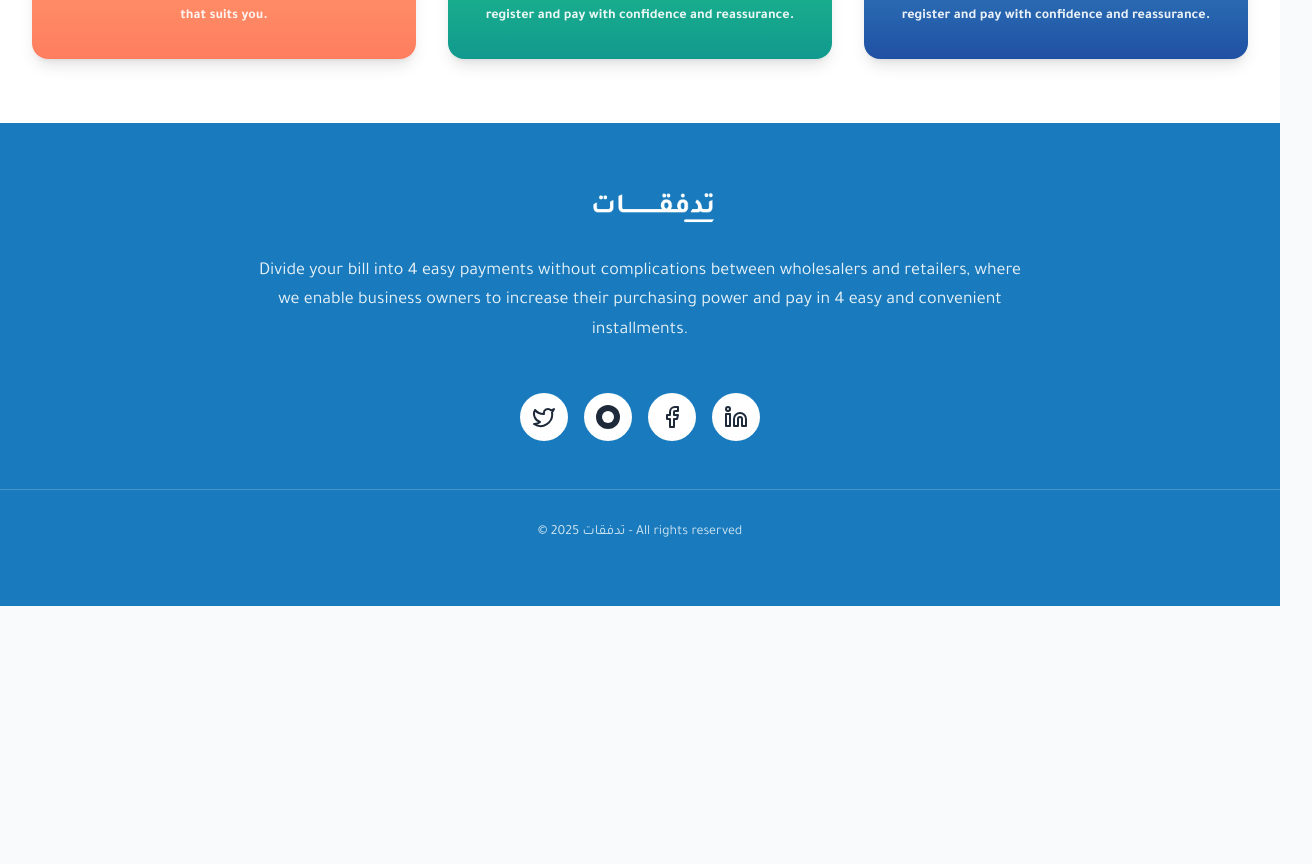
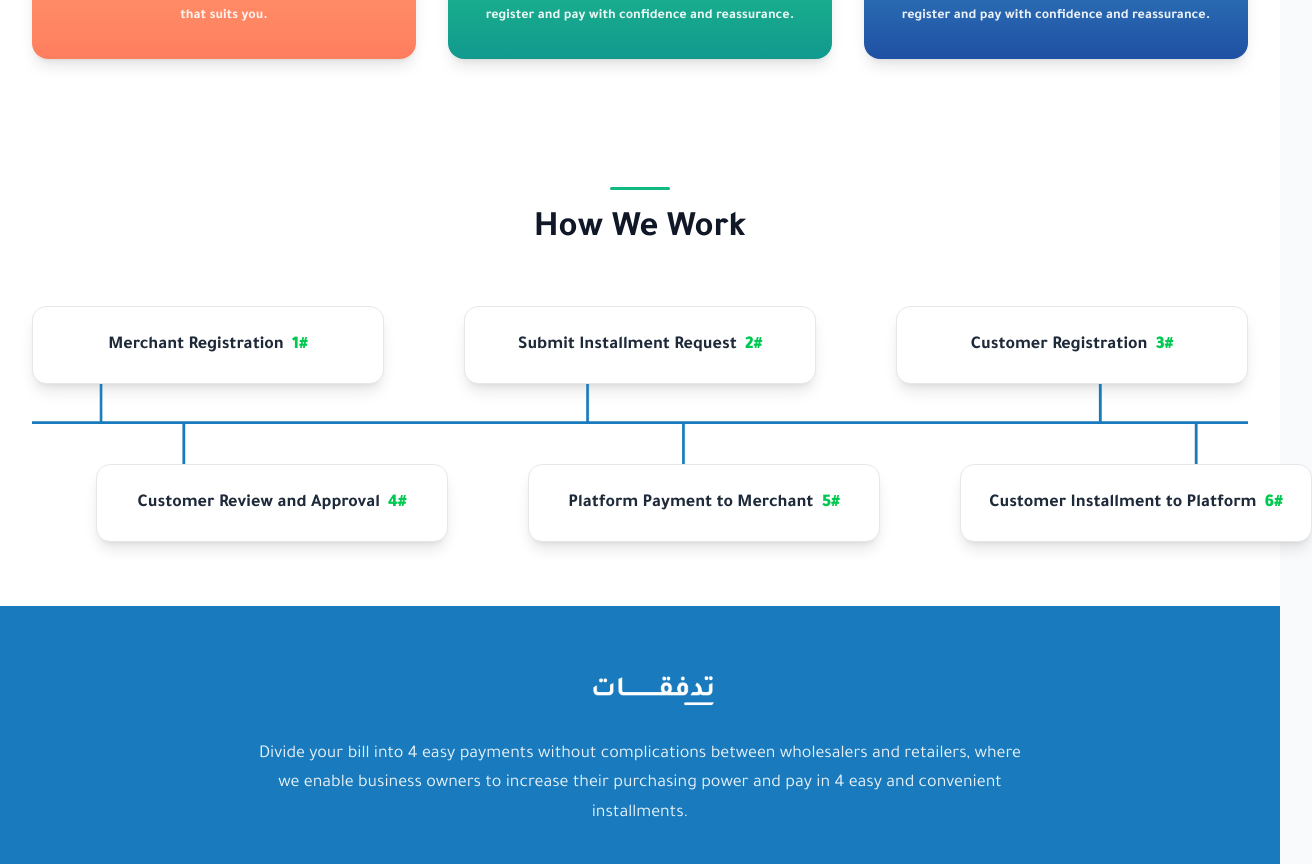
Before and after one commit to bahaamoqayad17/Tadfoqat, a Next.js app: page /en in a window 1280 px wide. Shown: the part 1263-2127 px from the top of the page, 1312 px wide, since content can reach past the window. Before the commit the page ends 1869 px from the top, so only its background shows below. Built offline with nearby package versions, Linux system fonts and the light colour scheme.

Commit message:
Finish How It Works Section from Figma Design

```diff
--- a/app/[locale]/page.tsx
+++ b/app/[locale]/page.tsx
@@ -1,11 +1,13 @@
 import WhyUs from "@/components/WhyUs";
 import Hero from "@/components/Hero";
+import HowItWorks from "@/components/HowItWorks";
 
 export default function Home() {
   return (
     <>
       <Hero />
       <WhyUs />
+      <HowItWorks />
     </>
   );
 }
--- /dev/null
+++ b/components/HowItWorks.tsx
@@ -0,0 +1,116 @@
+import React from "react";
+import { useTranslations } from "next-intl";
+import Title from "./Title";
+import Image from "next/image";
+
+export default function HowItWorks() {
+  const t = useTranslations();
+
+  const topSteps = [
+    { id: "1#", title: t("step1") },
+    { id: "2#", title: t("step2") },
+    { id: "3#", title: t("step3") },
+  ];
+
+  const bottomSteps = [
+    { id: "4#", title: t("step4") },
+    { id: "5#", title: t("step5") },
+    { id: "6#", title: t("step6") },
+  ];
+
+  return (
+    <section className="py-16 px-4 lg:px-8 bg-white">
+      <div className="container mx-auto">
+        {/* Main Heading */}
+        <Title title={t("howWeWork")} />
+
+        {/* Process Flow Diagram */}
+        <div className="">
+          {/* Top Row - 3 Steps */}
+          <div className="grid grid-cols-1 md:grid-cols-3 gap-20">
+            {topSteps.map((step) => (
+              <div key={step.id}>
+                <div className="bg-white border-1 border-gray-200 max-w-sm rounded-xl p-6 shadow-lg hover:shadow-xl transition-all duration-300 flex gap-2 justify-center items-center">
+                  <h3 className="text-lg font-semibold text-gray-800">
+                    {step.title}
+                  </h3>
+
+                  <div className="text-green-500 rounded-full flex items-center justify-center text-lg font-black">
+                    {step.id}
+                  </div>
+                </div>
+              </div>
+            ))}
+          </div>
+          <div className="relative w-full h-20">
+            <Image
+              src="/line.png"
+              alt="how-it-works"
+              fill
+              className="object-cover"
+            />
+          </div>
+          {/* Bottom Row - 3 Steps */}
+          <div className="grid grid-cols-1 md:grid-cols-3 gap-20 md:translate-x-16">
+            {bottomSteps.map((step) => (
+              <div key={step.id} className="text-center">
+                <div className="bg-white border-1 border-gray-200 max-w-sm rounded-xl p-6 shadow-lg hover:shadow-xl transition-all duration-300 flex gap-2 justify-center items-center">
+                  <h3 className="text-lg font-semibold text-gray-800">
+                    {step.title}
+                  </h3>
+
+                  <div className="text-green-500 rounded-full flex items-center justify-center text-lg font-black">
+                    {step.id}
+                  </div>
+                </div>
+              </div>
+            ))}
+          </div>
+        </div>
+
+        {/* Mobile Process Flow (Alternative Layout) */}
+        <div className="lg:hidden mt-12">
+          <div className="space-y-8">
+            {[...topSteps, ...bottomSteps].map((step, index) => (
+              <div
+                key={step.id}
+                className="flex items-center space-x-4 rtl:space-x-reverse"
+              >
+                {/* Step Number */}
+                <div className="w-12 h-12 bg-green-500 text-white rounded-full flex items-center justify-center text-sm font-bold flex-shrink-0">
+                  {step.id}
+                </div>
+
+                {/* Step Title */}
+                <div className="flex-1">
+                  <h3 className="text-lg font-semibold text-gray-800">
+                    {step.title}
+                  </h3>
+                </div>
+
+                {/* Arrow (except for last step) */}
+                {index < topSteps.length + bottomSteps.length - 1 && (
+                  <div className="text-primary">
+                    <svg
+                      className="w-6 h-6"
+                      fill="none"
+                      stroke="currentColor"
+                      viewBox="0 0 24 24"
+                    >
+                      <path
+                        strokeLinecap="round"
+                        strokeLinejoin="round"
+                        strokeWidth={2}
+                        d="M19 14l-7 7m0 0l-7-7m7 7V3"
+                      />
+                    </svg>
+                  </div>
+                )}
+              </div>
+            ))}
+          </div>
+        </div>
+      </div>
+    </section>
+  );
+}
--- a/locales/messages/ar.json
+++ b/locales/messages/ar.json
@@ -22,5 +22,12 @@
     "heroDescription2": "بين تجار الجملة والتجزئة حيث نمكن أصحاب الأعمال",
     "heroDescription3": "من زيادة قدرتهم الشرائية والسداد على 4 دفعات",
     "heroDescription4": "سهله وميسرة",
-    "startNow": "ابدأ الان"
+    "startNow": "ابدأ الان",
+    "howItWorks": "كيف تعمل تدفقات ؟",
+    "step1": "تسجيل التاجر",
+    "step2": "رفع طلب تقسيط",
+    "step3": "تسجيل العميل",
+    "step4": "مراجعة وموافقة العميل",
+    "step5": "دفع المنصة للتاجر",
+    "step6": "تقسيط العميل للمنصة"
 }
--- a/locales/messages/en.json
+++ b/locales/messages/en.json
@@ -16,11 +16,18 @@
     "flexiblePayment": "Flexible and Easy Payment",
     "flexiblePaymentDesc": "Our system ensures the protection of your data with the latest encryption technologies, so you can register and pay with confidence and reassurance.",
     "heroTitle1": "Plans that suit your needs with a system",
-    "heroTitle2": "Buy now and pay later for companies",
-    "heroTitle3": "and institutions",
+    "heroTitle2": "Buy now and pay later",
+    "heroTitle3": "for companies and institutions",
     "heroDescription1": "Divide your bill into 4 easy payments without complications",
     "heroDescription2": "between wholesalers and retailers, where we enable business owners",
     "heroDescription3": "to increase their purchasing power and pay in 4 installments",
     "heroDescription4": "easy and convenient",
-    "startNow": "Start Now"
+    "startNow": "Start Now",
+    "howItWorks": "How do flows work?",
+    "step1": "Merchant Registration",
+    "step2": "Submit Installment Request",
+    "step3": "Customer Registration",
+    "step4": "Customer Review and Approval",
+    "step5": "Platform Payment to Merchant",
+    "step6": "Customer Installment to Platform"
 }
```
Also changed, not shown: public/About.png (added), public/line.png (added).
